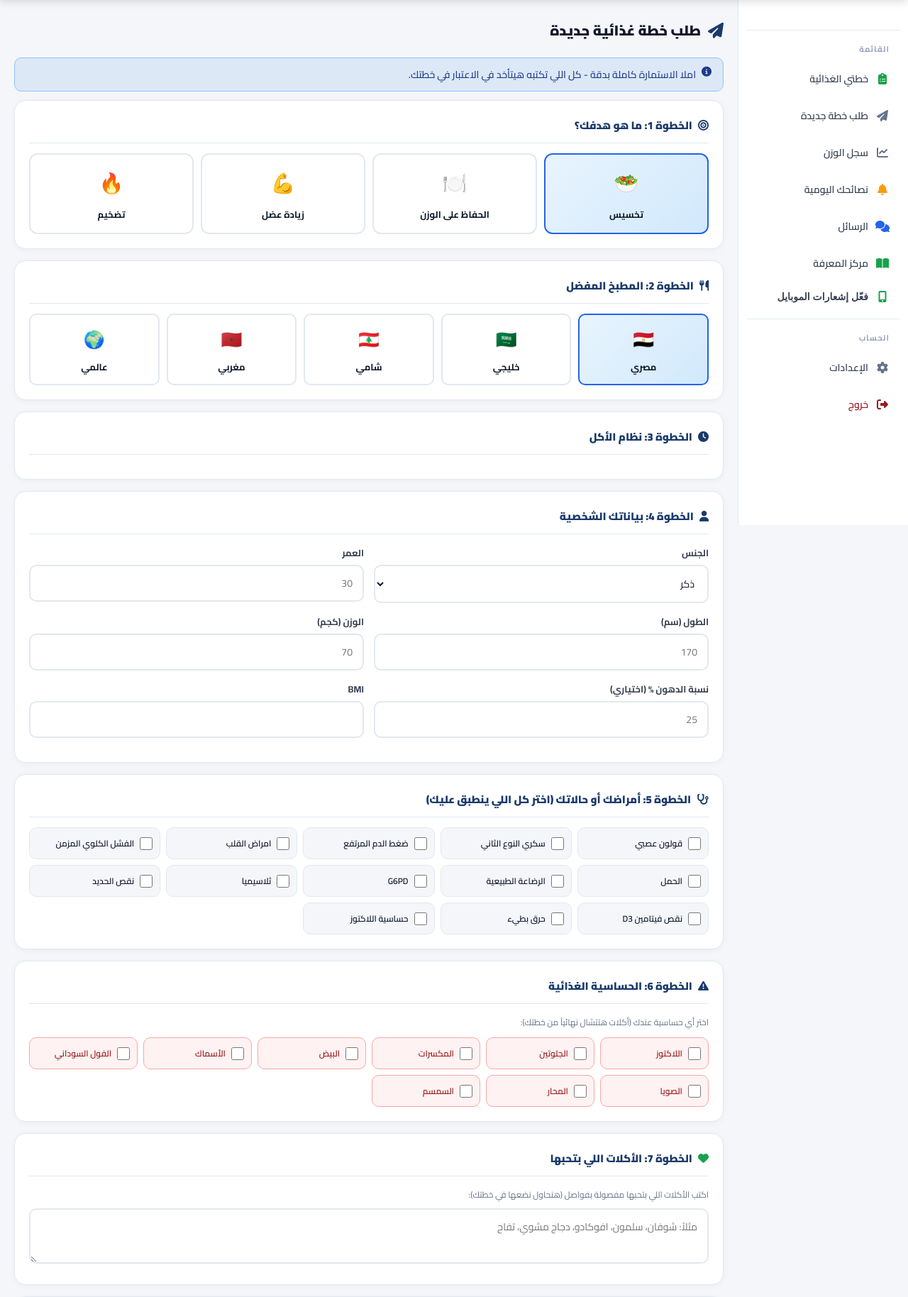
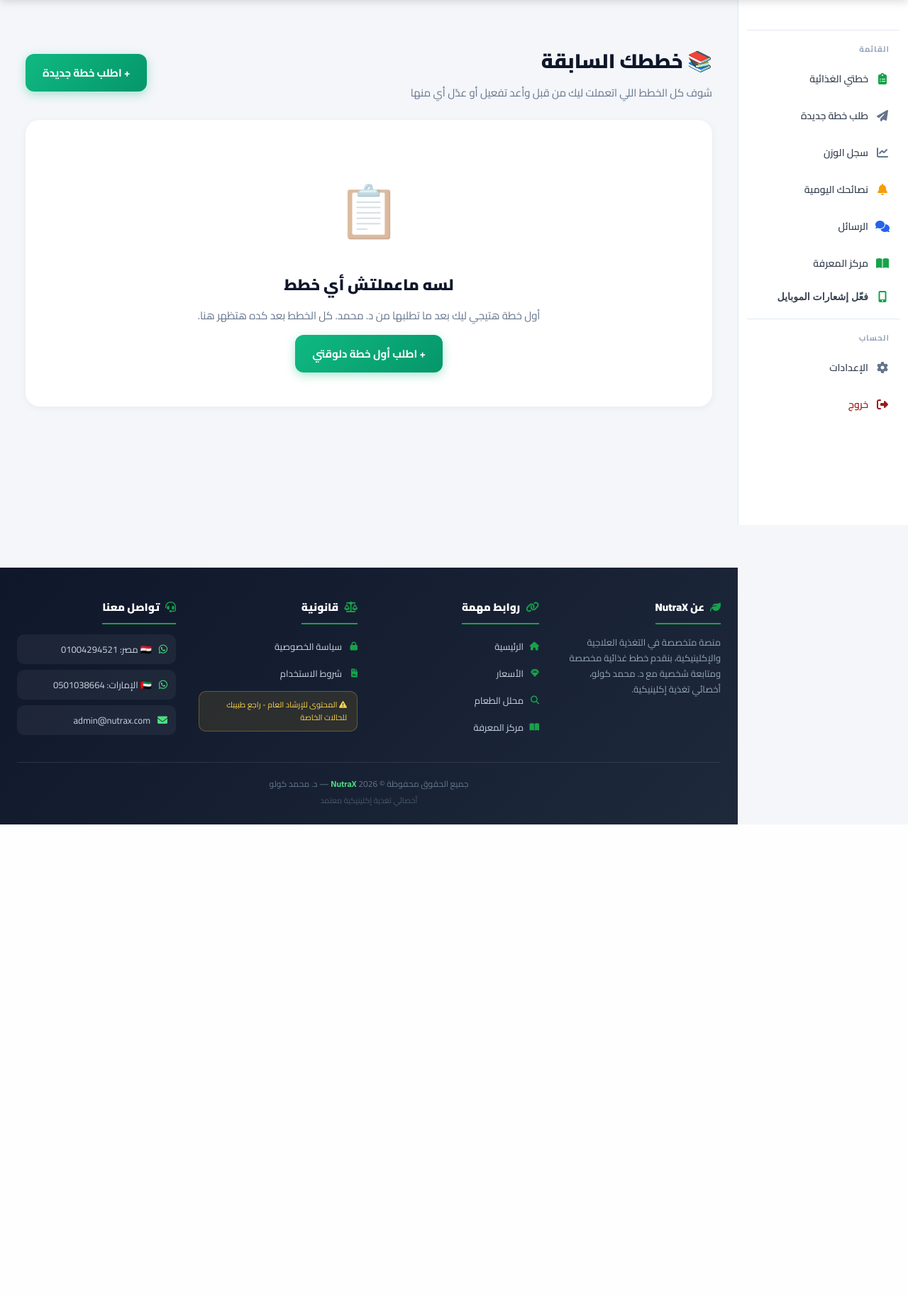
Before and after one commit to mohamedkolo/food-analyzer, a Flask app: template templates/request_plan.html in a window 1280 px wide. Shown: the part 60-1888 px from the top of the page at 71% size. After the commit the page ends 1222 px from the top, so only its background shows below. Run offline with Flask 3, Linux system fonts and the light colour scheme; the template is opened without the code that fills it, so the values that code supplies are empty; some libraries are stand-ins or nearby versions.

Commit message:
Update request_plan.html

```diff
--- a/templates/request_plan.html
+++ b/templates/request_plan.html
@@ -1,191 +1,449 @@
 {% extends "base.html" %}
-{% block title %}طلب خطة جديدة{% endblock %}
 {% block content %}
 
-<div class="page-title">
-  <i class="fa-solid fa-paper-plane"></i> طلب خطة غذائية جديدة
-</div>
+<style>
+  .history-wrap {
+    max-width: 1100px;
+    margin: 20px auto;
+    padding: 16px;
+    font-family: 'Cairo', 'Tajawal', system-ui, sans-serif;
+  }
 
-<div class="alert alert-info">
-  <i class="fa-solid fa-circle-info"></i>
-  املا الاستمارة كاملة بدقة - كل اللي تكتبه هيتأخد في الاعتبار في خطتك.
-</div>
+  .history-head {
+    display: flex;
+    justify-content: space-between;
+    align-items: center;
+    flex-wrap: wrap;
+    gap: 12px;
+    margin-bottom: 24px;
+  }
 
-<form method="POST">
+  .history-title {
+    font-size: 28px;
+    font-weight: 800;
+    color: #0f172a;
+    margin: 0;
+    display: flex;
+    align-items: center;
+    gap: 10px;
+  }
 
-  <!-- ═══════════ 1. الهدف ═══════════ -->
-  <div class="card">
-    <div class="card-title">
-      <i class="fa-solid fa-bullseye"></i> الخطوة 1: ما هو هدفك؟
+  .history-subtitle {
+    color: #64748b;
+    font-size: 15px;
+    margin-top: 4px;
+  }
+
+  .new-plan-btn {
+    background: linear-gradient(135deg, #10b981, #059669);
+    color: #fff;
+    padding: 12px 24px;
+    border-radius: 12px;
+    border: 0;
+    font-family: inherit;
+    font-weight: 700;
+    font-size: 15px;
+    text-decoration: none;
+    box-shadow: 0 4px 14px rgba(16, 185, 129, 0.35);
+    transition: all 0.25s;
+  }
+
+  .new-plan-btn:hover {
+    transform: translateY(-2px);
+    box-shadow: 0 8px 20px rgba(16, 185, 129, 0.45);
+  }
+
+  /* Stats summary */
+  .stats-bar {
+    display: grid;
+    grid-template-columns: repeat(auto-fit, minmax(160px, 1fr));
+    gap: 12px;
+    background: #fff;
+    padding: 20px;
+    border-radius: 16px;
+    box-shadow: 0 2px 12px rgba(0, 0, 0, 0.05);
+    margin-bottom: 24px;
+    border: 1px solid #f1f5f9;
+  }
+
+  .stat-item {
+    text-align: center;
+  }
+
+  .stat-num {
+    font-size: 28px;
+    font-weight: 800;
+    background: linear-gradient(135deg, #10b981, #059669);
+    -webkit-background-clip: text;
+    background-clip: text;
+    -webkit-text-fill-color: transparent;
+    line-height: 1;
+  }
+
+  .stat-lbl {
+    font-size: 13px;
+    color: #64748b;
+    margin-top: 6px;
+    font-weight: 600;
+  }
+
+  /* Filter tabs */
+  .filter-tabs {
+    display: flex;
+    gap: 6px;
+    background: #f1f5f9;
+    padding: 5px;
+    border-radius: 12px;
+    width: fit-content;
+    margin-bottom: 20px;
+    flex-wrap: wrap;
+  }
+
+  .filter-tab {
+    background: transparent;
+    border: 0;
+    padding: 9px 18px;
+    border-radius: 9px;
+    font-family: inherit;
+    font-size: 13px;
+    font-weight: 700;
+    color: #475569;
+    cursor: pointer;
+    transition: all 0.2s;
+  }
+
+  .filter-tab.active {
+    background: #fff;
+    color: #059669;
+    box-shadow: 0 2px 8px rgba(0, 0, 0, 0.08);
+  }
+
+  /* Plan cards grid */
+  .plans-grid {
+    display: grid;
+    grid-template-columns: repeat(auto-fill, minmax(320px, 1fr));
+    gap: 18px;
+  }
+
+  .plan-card {
+    background: #fff;
+    border-radius: 18px;
+    padding: 22px;
+    box-shadow: 0 2px 12px rgba(0, 0, 0, 0.05);
+    border: 1px solid #f1f5f9;
+    position: relative;
+    transition: all 0.25s;
+    overflow: hidden;
+  }
+
+  .plan-card::before {
+    content: '';
+    position: absolute;
+    top: 0; left: 0; right: 0;
+    height: 5px;
+    background: var(--accent);
+  }
+
+  .plan-card:hover {
+    transform: translateY(-3px);
+    box-shadow: 0 8px 24px rgba(0, 0, 0, 0.08);
+  }
+
+  .plan-card.active-plan {
+    border-color: #10b981;
+    background: linear-gradient(180deg, #f0fdf4 0%, #fff 30%);
+  }
+
+  .plan-card-head {
+    display: flex;
+    justify-content: space-between;
+    align-items: start;
+    margin-bottom: 14px;
+  }
+
+  .plan-emoji {
+    font-size: 38px;
+    line-height: 1;
+  }
+
+  .plan-status {
+    display: inline-flex;
+    align-items: center;
+    gap: 5px;
+    padding: 5px 12px;
+    border-radius: 999px;
+    font-size: 12px;
+    font-weight: 700;
+  }
+
+  .status-active { background: #d1fae5; color: #065f46; }
+  .status-expired { background: #f1f5f9; color: #475569; }
+  .status-archived { background: #fef3c7; color: #92400e; }
+
+  .plan-name {
+    font-size: 19px;
+    font-weight: 800;
+    color: #0f172a;
+    margin: 0 0 6px;
+  }
+
+  .plan-date {
+    color: #94a3b8;
+    font-size: 13px;
+    margin-bottom: 14px;
+    display: flex;
+    align-items: center;
+    gap: 6px;
+  }
+
+  .plan-meta {
+    background: #f8fafc;
+    border-radius: 12px;
+    padding: 12px 14px;
+    margin-bottom: 16px;
+    font-size: 13px;
+  }
+
+  .meta-row {
+    display: flex;
+    justify-content: space-between;
+    padding: 4px 0;
+    color: #475569;
+  }
+
+  .meta-row strong { color: #0f172a; font-weight: 700; }
+
+  .plan-actions {
+    display: grid;
+    grid-template-columns: 1fr 1fr;
+    gap: 8px;
+  }
+
+  .action-btn {
+    padding: 10px 12px;
+    border-radius: 10px;
+    border: 0;
+    font-family: inherit;
+    font-size: 13px;
+    font-weight: 700;
+    cursor: pointer;
+    text-decoration: none;
+    text-align: center;
+    transition: all 0.2s;
+    display: flex;
+    align-items: center;
+    justify-content: center;
+    gap: 4px;
+  }
+
+  .btn-view {
+    background: #10b981;
+    color: #fff;
+    grid-column: 1 / -1;
+  }
+
+  .btn-view:hover {
+    background: #059669;
+  }
+
+  .btn-pdf {
+    background: #dbeafe;
+    color: #1e40af;
+  }
+
+  .btn-pdf:hover { background: #bfdbfe; }
+
+  .btn-reactivate {
+    background: #fef3c7;
+    color: #92400e;
+  }
+
+  .btn-reactivate:hover { background: #fde68a; }
+
+  .btn-edit {
+    background: #ede9fe;
+    color: #5b21b6;
+  }
+
+  .btn-edit:hover { background: #ddd6fe; }
+
+  /* Empty state */
+  .empty-state {
+    text-align: center;
+    background: #fff;
+    border-radius: 20px;
+    padding: 60px 24px;
+    box-shadow: 0 2px 12px rgba(0, 0, 0, 0.05);
+  }
+
+  .empty-icon {
+    font-size: 72px;
+    margin-bottom: 16px;
+    opacity: 0.5;
+  }
+
+  .empty-title {
+    font-size: 22px;
+    font-weight: 800;
+    color: #0f172a;
+    margin: 0 0 8px;
+  }
+
+  .empty-desc {
+    color: #64748b;
+    margin: 0 0 24px;
+    font-size: 15px;
+  }
+
+  .hidden { display: none !important; }
+
+  @media (max-width: 640px) {
+    .history-head { flex-direction: column; align-items: stretch; }
+    .plans-grid { grid-template-columns: 1fr; }
+  }
+</style>
+
+<div class="history-wrap">
+
+  <div class="history-head">
+    <div>
+      <h1 class="history-title">📚 خططك السابقة</h1>
+      <p class="history-subtitle">شوف كل الخطط اللي اتعملت ليك من قبل وأعد تفعيل أو عدّل أي منها</p>
     </div>
-    <div style="display:grid;grid-template-columns:repeat(auto-fit,minmax(160px,1fr));gap:10px">
-      {% for goal in [
-        ('weight_loss','🥗','تخسيس'),
-        ('maintenance','🍽️','الحفاظ على الوزن'),
-        ('muscle_gain','💪','زيادة عضل'),
-        ('bulking','🔥','تضخيم')
-      ] %}
-      <label style="cursor:pointer">
-        <input type="radio" name="goal_type" value="{{ goal[0] }}" {% if loop.first %}checked{% endif %} style="display:none">
-        <div class="goal-card" style="border:2px solid var(--gray-2);border-radius:12px;padding:14px;text-align:center;background:white;transition:all .2s">
-          <div style="font-size:28px;margin-bottom:6px">{{ goal[1] }}</div>
-          <div style="font-weight:700;font-size:13px">{{ goal[2] }}</div>
-        </div>
-      </label>
-      {% endfor %}
+    <a href="/request-plan" class="new-plan-btn">+ اطلب خطة جديدة</a>
+  </div>
+
+  <!-- Stats Summary -->
+  {% if plans %}
+  <div class="stats-bar">
+    <div class="stat-item">
+      <div class="stat-num">{{ plans|length }}</div>
+      <div class="stat-lbl">إجمالي الخطط</div>
+    </div>
+    <div class="stat-item">
+      <div class="stat-num">{{ active_count or 0 }}</div>
+      <div class="stat-lbl">خطط نشطة</div>
+    </div>
+    <div class="stat-item">
+      <div class="stat-num">{{ archived_count or 0 }}</div>
+      <div class="stat-lbl">خطط منتهية</div>
+    </div>
+    <div class="stat-item">
+      <div class="stat-num">{{ days_following or 0 }}</div>
+      <div class="stat-lbl">يوم في المتابعة</div>
     </div>
   </div>
 
-  <!-- ═══════════ 2. المطبخ ═══════════ -->
-  <div class="card">
-    <div class="card-title"><i class="fa-solid fa-utensils"></i> الخطوة 2: المطبخ المفضل</div>
-    <div style="display:grid;grid-template-columns:repeat(auto-fit,minmax(120px,1fr));gap:10px">
-      {% for cul in [('مصري','🇪🇬'),('خليجي','🇸🇦'),('شامي','🇱🇧'),('مغربي','🇲🇦'),('عالمي','🌍')] %}
-      <label style="cursor:pointer">
-        <input type="radio" name="culture" value="{{ cul[0] }}" {% if loop.first %}checked{% endif %} style="display:none">
-        <div class="goal-card" style="border:2px solid var(--gray-2);border-radius:10px;padding:12px;text-align:center;background:white;transition:all .2s">
-          <div style="font-size:24px">{{ cul[1] }}</div>
-          <div style="font-weight:700;font-size:13px;margin-top:4px">{{ cul[0] }}</div>
-        </div>
-      </label>
-      {% endfor %}
-    </div>
+  <!-- Filter Tabs -->
+  <div class="filter-tabs">
+    <button class="filter-tab active" onclick="filterPlans('all', this)">الكل ({{ plans|length }})</button>
+    <button class="filter-tab" onclick="filterPlans('active', this)">النشطة ({{ active_count or 0 }})</button>
+    <button class="filter-tab" onclick="filterPlans('expired', this)">المنتهية ({{ archived_count or 0 }})</button>
   </div>
 
-  <!-- ═══════════ 3. نظام التغذية ═══════════ -->
-  <div class="card">
-    <div class="card-title"><i class="fa-solid fa-clock"></i> الخطوة 3: نظام الأكل</div>
-    <div style="display:grid;gap:8px">
-      {% for key, info in diet_plans.items() %}
-      <label style="cursor:pointer">
-        <input type="radio" name="diet_plan_type" value="{{ key }}" {% if loop.first %}checked{% endif %} style="display:none">
-        <div class="goal-card" style="border:2px solid var(--gray-2);border-radius:10px;padding:14px;background:white;transition:all .2s;display:flex;justify-content:space-between;align-items:center;gap:10px">
-          <div>
-            <div style="font-weight:700;font-size:14px">{{ info.name }}</div>
-            <div style="font-size:12px;color:var(--muted);margin-top:2px">{{ info.description }}</div>
-          </div>
-          <div style="color:var(--blue);font-size:18px">→</div>
+  <!-- Plans Grid -->
+  <div class="plans-grid" id="plansGrid">
+    {% for plan in plans %}
+    {% set goal = plan.goal_type or 'weight_loss' %}
+    {% set is_active = plan.is_currently_active %}
+    {% set emoji_map = {'weight_loss': '🥗', 'muscle_gain': '💪', 'bulking': '🔥', 'maintenance': '🍽️'} %}
+    {% set color_map = {'weight_loss': '#10b981', 'muscle_gain': '#3b82f6', 'bulking': '#f59e0b', 'maintenance': '#8b5cf6'} %}
+    {% set name_map = {'weight_loss': 'خطة تخسيس', 'muscle_gain': 'زيادة عضل', 'bulking': 'خطة تضخيم', 'maintenance': 'خطة مكتنز'} %}
+
+    <div class="plan-card {% if is_active %}active-plan{% endif %}"
+         data-status="{% if is_active %}active{% else %}expired{% endif %}"
+         style="--accent: {{ color_map.get(goal, '#10b981') }}">
+
+      <div class="plan-card-head">
+        <span class="plan-emoji">{{ emoji_map.get(goal, '📋') }}</span>
+        {% if is_active %}
+        <span class="plan-status status-active">● نشطة دلوقتي</span>
+        {% else %}
+        <span class="plan-status status-expired">منتهية</span>
+        {% endif %}
+      </div>
+
+      <h3 class="plan-name">{{ name_map.get(goal, 'خطة غذائية') }}</h3>
+      <div class="plan-date">
+        📅 {{ plan.created_date or 'تاريخ غير محدد' }}
+      </div>
+
+      <div class="plan-meta">
+        <div class="meta-row">
+          <span>الوزن وقتها:</span>
+          <strong>{{ plan.weight or '-' }} كجم</strong>
         </div>
-      </label>
-      {% endfor %}
+        <div class="meta-row">
+          <span>السعرات المستهدفة:</span>
+          <strong>{{ plan.goal_cal or '-' }} kcal</strong>
+        </div>
+        <div class="meta-row">
+          <span>المطبخ:</span>
+          <strong>{{ plan.culture or 'مصري' }}</strong>
+        </div>
+        {% if plan.conditions_count %}
+        <div class="meta-row">
+          <span>الحالات الطبية:</span>
+          <strong>{{ plan.conditions_count }}</strong>
+        </div>
+        {% endif %}
+      </div>
+
+      <div class="plan-actions">
+        <a href="/my-plans-history/{{ plan.id }}" class="action-btn btn-view">
+          👁️ عرض الخطة كاملة
+        </a>
+
+        <a href="/my-plans-history/{{ plan.id }}/pdf" class="action-btn btn-pdf">
+          📄 PDF
+        </a>
+
+        {% if not is_active %}
+        <form method="POST" action="/my-plans-history/{{ plan.id }}/reactivate" style="display: contents;">
+  <input type="hidden" name="csrf_token" value="{{ csrf_token() }}">
+          <button type="submit" class="action-btn btn-reactivate"
+                  onclick="return confirm('تأكيد إعادة تفعيل الخطة دي كخطتك الحالية؟')">
+            ↻ إعادة تفعيل
+          </button>
+        </form>
+        {% else %}
+        <a href="/my-plans-history/{{ plan.id }}/edit" class="action-btn btn-edit">
+          ✏️ تعديل
+        </a>
+        {% endif %}
+      </div>
+
     </div>
+    {% endfor %}
   </div>
 
-  <!-- ═══════════ 4. البيانات الشخصية ═══════════ -->
-  <div class="card">
-    <div class="card-title"><i class="fa-solid fa-user"></i> الخطوة 4: بياناتك الشخصية</div>
-    <div class="grid-2">
-      <div class="form-group">
-        <label class="form-label">الجنس</label>
-        <select class="form-select" name="gender">
-          <option value="ذكر" {% if user.gender == 'male' or user.gender == 'ذكر' %}selected{% endif %}>ذكر</option>
-          <option value="انثى" {% if user.gender == 'female' or user.gender == 'انثى' %}selected{% endif %}>أنثى</option>
-        </select>
-      </div>
-      <div class="form-group">
-        <label class="form-label">العمر</label>
-        <input class="form-input" type="number" name="age" value="{{ user.age or '' }}" placeholder="30">
-      </div>
-    </div>
-    <div class="grid-2">
-      <div class="form-group">
-        <label class="form-label">الطول (سم)</label>
-        <input class="form-input" type="number" name="height" step="0.5" value="{{ user.height or '' }}" placeholder="170" id="hField">
-      </div>
-      <div class="form-group">
-        <label class="form-label">الوزن (كجم)</label>
-        <input class="form-input" type="number" name="weight" step="0.1" value="{{ user.weight or '' }}" placeholder="70" id="wField">
-      </div>
-    </div>
-    <div class="grid-2">
-      <div class="form-group">
-        <label class="form-label">نسبة الدهون % (اختياري)</label>
-        <input class="form-input" type="number" name="fat_pct" step="0.1" placeholder="25">
-      </div>
-      <div class="form-group">
-        <label class="form-label">BMI</label>
-        <input class="form-input" type="number" name="bmi" step="0.1" id="bmiField" readonly>
-      </div>
-    </div>
+  {% else %}
+  <div class="empty-state">
+    <div class="empty-icon">📋</div>
+    <h2 class="empty-title">لسه ماعملتش أي خطط</h2>
+    <p class="empty-desc">أول خطة هتيجي ليك بعد ما تطلبها من د. محمد. كل الخطط بعد كده هتظهر هنا.</p>
+    <a href="/request-plan" class="new-plan-btn">+ اطلب أول خطة دلوقتي</a>
   </div>
+  {% endif %}
 
-  <!-- ═══════════ 5. الأمراض والحالات ═══════════ -->
-  <div class="card">
-    <div class="card-title"><i class="fa-solid fa-stethoscope"></i> الخطوة 5: أمراضك أو حالاتك (اختر كل اللي ينطبق عليك)</div>
-    <div style="display:grid;grid-template-columns:repeat(auto-fill,minmax(170px,1fr));gap:8px">
-      {% for cond in [
-        'قولون عصبي','سكري النوع الثاني','ضغط الدم المرتفع','امراض القلب',
-        'الفشل الكلوي المزمن','الحمل','الرضاعة الطبيعية','G6PD','ثلاسيميا',
-        'نقص الحديد','نقص فيتامين D3','حرق بطيء','حساسية اللاكتوز'
-      ] %}
-      <label style="display:flex;align-items:center;gap:8px;background:var(--gray);border:1.5px solid var(--gray-2);border-radius:10px;padding:10px;cursor:pointer">
-        <input type="checkbox" name="symptoms" value="{{ cond }}" style="width:18px;height:18px">
-        <span style="font-size:12px;font-weight:600">{{ cond }}</span>
-      </label>
-      {% endfor %}
-    </div>
-  </div>
-
-  <!-- ═══════════ 6. الحساسية ═══════════ -->
-  <div class="card">
-    <div class="card-title"><i class="fa-solid fa-triangle-exclamation"></i> الخطوة 6: الحساسية الغذائية</div>
-    <p style="font-size:12px;color:var(--muted);margin-bottom:10px">اختر أي حساسية عندك (أكلات هتتشال نهائياً من خطتك):</p>
-    <div style="display:grid;grid-template-columns:repeat(auto-fill,minmax(150px,1fr));gap:8px">
-      {% for allergy in ['اللاكتوز','الجلوتين','المكسرات','البيض','الأسماك','الفول السوداني','الصويا','المحار','السمسم'] %}
-      <label style="display:flex;align-items:center;gap:8px;background:#fef2f2;border:1.5px solid #fca5a5;border-radius:10px;padding:10px;cursor:pointer">
-        <input type="checkbox" name="allergies" value="{{ allergy }}" style="width:18px;height:18px">
-        <span style="font-size:12px;font-weight:600;color:#991b1b">{{ allergy }}</span>
-      </label>
-      {% endfor %}
-    </div>
-  </div>
-
-  <!-- ═══════════ 7. الأكلات المفضلة ═══════════ -->
-  <div class="card">
-    <div class="card-title"><i class="fa-solid fa-heart" style="color:#16a34a"></i> الخطوة 7: الأكلات اللي بتحبها</div>
-    <p style="font-size:12px;color:var(--muted);margin-bottom:8px">اكتب الأكلات اللي بتحبها مفصولة بفواصل (هنحاول نضعها في خطتك):</p>
-    <textarea class="form-input" name="liked_foods" rows="2"
-      placeholder="مثلاً: شوفان، سلمون، افوكادو، دجاج مشوي، تفاح"
-      style="resize:vertical"></textarea>
-  </div>
-
-  <!-- ═══════════ 8. الأكلات اللي مش بتحبها ═══════════ -->
-  <div class="card">
-    <div class="card-title"><i class="fa-solid fa-ban" style="color:#dc2626"></i> الخطوة 8: الأكلات اللي مش بتحبها</div>
-    <p style="font-size:12px;color:var(--muted);margin-bottom:8px">اكتب الأكلات اللي مش بتحبها أو مش بتاكلها مفصولة بفواصل (هتتشال من خطتك):</p>
-    <textarea class="form-input" name="disliked_foods" rows="2"
-      placeholder="مثلاً: كبدة، باذنجان، بصل، فلفل حار، كوسة"
-      style="resize:vertical"></textarea>
-  </div>
-
-  <!-- ═══════════ 9. ملاحظات إضافية ═══════════ -->
-  <div class="card">
-    <div class="card-title"><i class="fa-solid fa-note-sticky"></i> الخطوة 9: ملاحظات إضافية للدكتور</div>
-    <p style="font-size:12px;color:var(--muted);margin-bottom:8px">أي تفاصيل تانية: أدوية، عادات، مواعيد التمرين، ميزانية الأكل، تفضيلات...</p>
-    <textarea class="form-input" name="notes" rows="3"
-      placeholder="مثلاً: بتمرن المغرب، باكل في الشغل، بتاخد دواء معين..."
-      style="resize:vertical"></textarea>
-  </div>
-
-  <button type="submit" class="btn btn-success btn-full" style="font-size:16px;padding:16px">
-    <i class="fa-solid fa-paper-plane"></i> إرسال الطلب للدكتور
-  </button>
-</form>
-
-<style>
-  .goal-card:hover { border-color: var(--blue-light) !important; }
-  input[type="radio"]:checked + .goal-card {
-    border-color: var(--blue-light) !important;
-    background: linear-gradient(135deg,#e8f4fd,#d1e9fc) !important;
-  }
-</style>
+</div>
 
 <script>
-const h=document.getElementById('hField'),w=document.getElementById('wField'),bmi=document.getElementById('bmiField');
-function calc(){
-  const hv=parseFloat(h.value),wv=parseFloat(w.value);
-  if(hv&&wv) bmi.value=(wv/((hv/100)**2)).toFixed(1);
+function filterPlans(status, btn) {
+  // Update active tab
+  document.querySelectorAll('.filter-tab').forEach(t => t.classList.remove('active'));
+  btn.classList.add('active');
+
+  // Filter cards
+  document.querySelectorAll('.plan-card').forEach(card => {
+    const cardStatus = card.dataset.status;
+    if (status === 'all' || cardStatus === status) {
+      card.style.display = '';
+    } else {
+      card.style.display = 'none';
+    }
+  });
 }
-h.addEventListener('input',calc); w.addEventListener('input',calc); calc();
 </script>
+
 {% endblock %}
```
